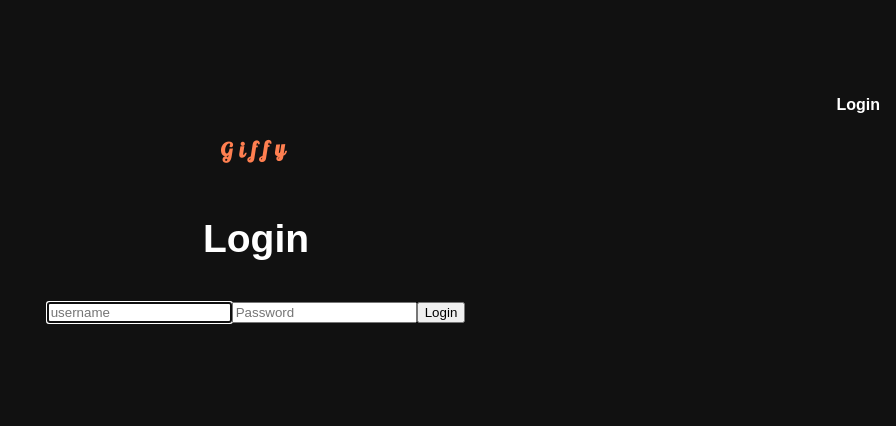
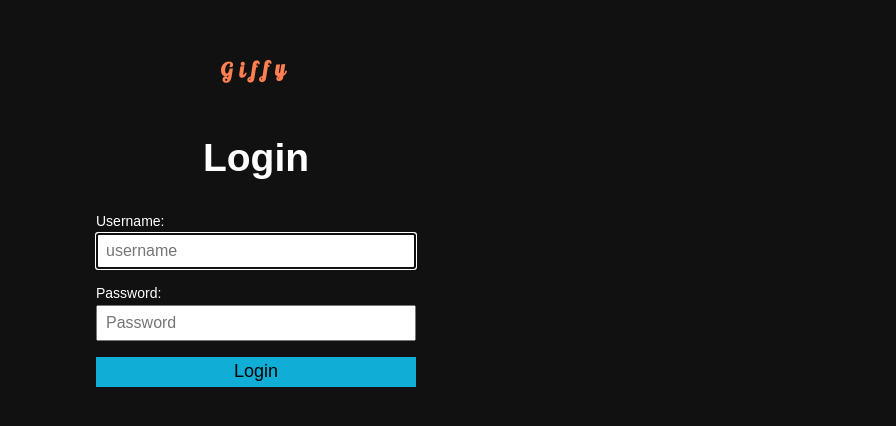
Before and after one commit to diegofernandoalayon/Giffy_React, a React (Create React App) app: page /login in a window 1280 px wide. Shown: the part 190-616 px from the top of the page, without its empty margins (384-1280 px from the left). Built offline with nearby package versions, Linux system fonts and the light colour scheme.

Commit message:
extrayendo login a un componente, creacion de modal para login

```diff
--- a/src/components/Fav/index.js
+++ b/src/components/Fav/index.js
@@ -1,18 +1,24 @@
 import useUser from "../../hooks/useUser";
+import {useState} from 'react'
 import { useLocation } from "wouter";
+import Modal from '../Modal'
 import "./Fav.css";
 
 
 export default function Fav({ id }) {
   const { isLogged,addFav,favs } = useUser();
   const [, pushLocation] = useLocation();
+  const [showModal, setShowModal] = useState(false)
 
   const isFaved = favs.some(favId => favId === id)
   const handleClick = () => {
-    if (!isLogged) return pushLocation("/login");
+    if (!isLogged) return setShowModal(true)
  addFav({id});
     // alert(id);
   };
+  const handleClose = ()=>{
+    setShowModal(false)
+  }
   const[//ternaria con un array desestructurado
     label,
     emoji
@@ -24,11 +30,14 @@ export default function Fav({ id }) {
     '/like.png'
   ]
   return (
+    <>
     <button className='gf-Fav' onClick={handleClick}>
       <img src={emoji} alt={label} width='20px'/>
       {/* <span role="img" aria-label={label} src={emoji}>
 
       </span> */}
     </button>
+    {showModal && <Modal onClose={handleClose}>hola</Modal>}
+    </>
   );
 }
--- a/src/components/Header/index.js
+++ b/src/components/Header/index.js
@@ -1,26 +1,33 @@
 import React from "react";
-import { Link } from "wouter";
+import { Link, useRoute} from "wouter";
 import useUser from "../../hooks/useUser";
 import './index.css'
 
 export default function Header (){
     // const isLogged = false
     const {isLogged, login,logout} = useUser()
+    const [match] = useRoute('/login') //para saber la ruta y hacer renderizado condicional en base a ello
     const handleClick = e =>{
         e.preventDefault()
         logout()
     }
+    const renderLoginButtons = ({isLogged})=>{
+        return isLogged
+                ?  <Link to='/' onClick={handleClick}>
+                Logout
+                </Link>:
+                <Link to='/login'>
+                Login
+                </Link>
+    }
+    const content = match
+        ? null
+        : renderLoginButtons({isLogged})
+
     return (
         <header className="gf-header">
             {
-                isLogged ?
-                <Link to='/' onClick={handleClick}>
-                    Logout
-                </Link>:
-                <Link to='/login'>
-                    Login
-                </Link>
-
+                content
             }
         </header>
     )
--- /dev/null
+++ b/src/components/Login/Login.css
@@ -0,0 +1,33 @@
+.form{
+    max-width: 320px;
+    width: 100%;
+}
+.form label{
+    display: block;
+    font-size: 14px;
+    text-align: left;
+}
+.form input {
+    display: block;
+    margin-bottom: 16px;
+    margin-top: 4px;
+    font-size: 16px;
+    line-height: 2;
+    width: 100%;
+    padding: 0 8px;
+}
+.btn{
+    font-size: 18px;
+    background-color: rgba(127, 225, 250, 0.829);
+    /* border-radius: 0 0.5em 0.5em 0; */
+    width: 100%;
+    border: none;
+    height: 30px;
+    color: rgb(107, 95, 95);
+    cursor: pointer;
+    display: block;
+}
+.btn{
+    background-color: rgba(16, 207, 255, 0.829);
+    color: black;
+}
--- /dev/null
+++ b/src/components/Login/index.js
@@ -0,0 +1,56 @@
+import { useState,useEffect } from "react";
+import { useLocation } from "wouter";
+import useUser from "../../hooks/useUser";
+import './Login.css'
+
+export default function Login() {
+  const [username, setUsername] = useState("");
+  const [password, setPassword] = useState("");
+  const [,pushLocation] = useLocation()
+  const {login,isLogged,isLoginLoading,hasLoginError} = useUser()
+
+  useEffect(()=>{
+    if(isLogged) pushLocation('/')
+  },[isLogged])
+
+  const handleSubmit = (e) => {
+    e.preventDefault();
+    // console.log(username, password);
+    login({username, password})
+    // pushLocation('/')
+  };
+
+  return (
+    <>
+      {isLoginLoading && <strong>Checking credentials</strong>}
+      {!isLoginLoading &&
+        <form className='form' onSubmit={handleSubmit}>
+            <label>
+                Username:
+                <input
+                    autoFocus
+                    placeholder="username"
+                    value={username}
+                    onChange={(e) => setUsername(e.target.value)}
+                />
+            </label>
+            <label>
+                Password:
+                <input
+                    type="password"
+                    placeholder="Password"
+                    value={password}
+                    onChange={(e) => setPassword(e.target.value)}
+                />
+            </label>
+          <button className='btn'>Login</button>
+        </form>
+      }
+      {
+        hasLoginError && <strong>Credentials are invalid</strong>
+      }
+
+    </>
+
+  );
+}
--- /dev/null
+++ b/src/components/Modal/index.js
@@ -0,0 +1,10 @@
+import React from "react";
+
+export default function Modal({children,onClose}){
+    return <div className="modal">
+        <div className='modal-contenido'>
+            <button className='btn' onClick={onClose}>✖️</button>
+            {children}
+        </div>
+    </div>
+}
--- a/src/pages/Login/index.js
+++ b/src/pages/Login/index.js
@@ -1,50 +1,11 @@
-import { useState,useEffect } from "react";
-import { useLocation } from "wouter";
-import useUser from "../../hooks/useUser";
+import React from 'react'
+import Login from '../../components/Login'
 
-export default function Login() {
-  const [username, setUsername] = useState("");
-  const [password, setPassword] = useState("");
-  const [,pushLocation] = useLocation()
-  const {login,isLogged,isLoginLoading,hasLoginError} = useUser()
-
-  useEffect(()=>{
-    if(isLogged) pushLocation('/')
-  },[isLogged])
-
-  const handleSubmit = (e) => {
-    e.preventDefault();
-    // console.log(username, password);
-    login({username, password})
-    // pushLocation('/')
-  };
-
-  return (
-    <>
-    <h2>Login</h2>
-      {isLoginLoading && <strong>Checking credentials</strong>}
-      {!isLoginLoading &&
-        <form onSubmit={handleSubmit}>
-          <input
-            autoFocus
-            placeholder="username"
-            value={username}
-            onChange={(e) => setUsername(e.target.value)}
-          />
-          <input
-            type="password"
-            placeholder="Password"
-            value={password}
-            onChange={(e) => setPassword(e.target.value)}
-          />
-          <button>Login</button>
-        </form>
-      }
-      {
-        hasLoginError && <strong>Credentials are invalid</strong>
-      }
-
-    </>
-
-  );
+export default function LoginPage(){
+return(
+  <>
+  <h2>Login</h2>
+   <Login />
+   </>
+)
 }
```
